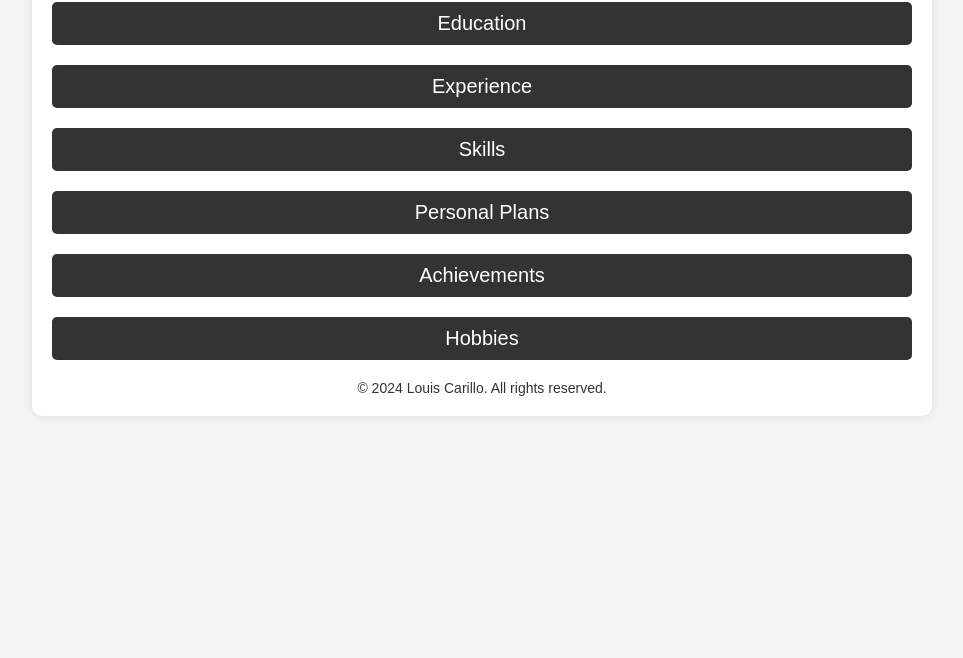
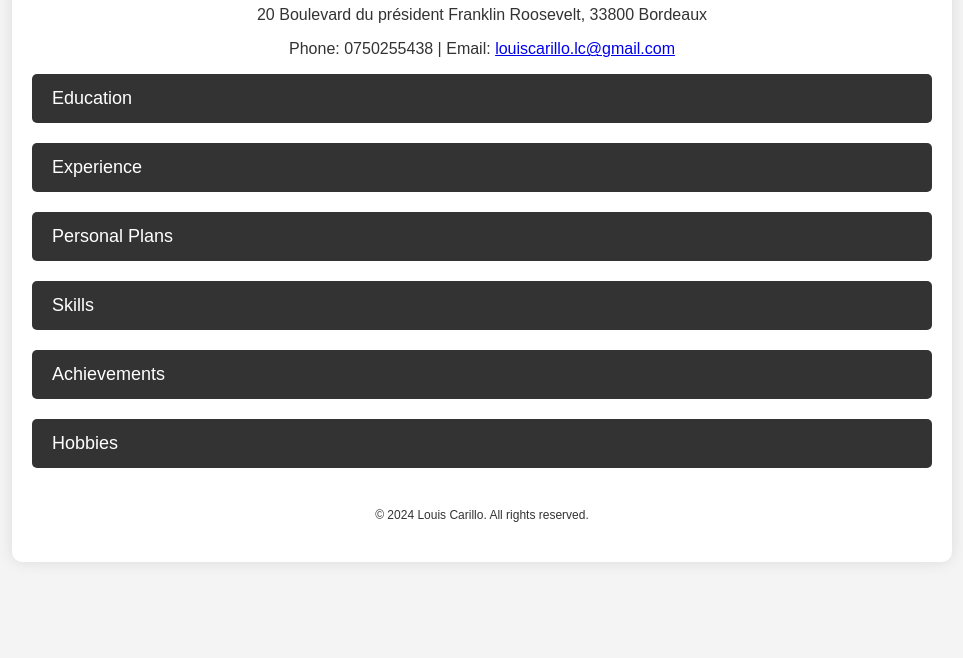
Before and after one commit to LouisCarillo/LouisCarillo.github.io, a plain HTML site: page index.html in a window 1280 px wide. Shown: the part 142-800 px from the top of the page, without its empty margins (158-1121 px from the left). Drawn offline with Linux system fonts and the light colour scheme.

Commit message:
Update index.html 4

```diff
--- a/index.html
+++ b/index.html
@@ -6,168 +6,153 @@
     <meta http-equiv="X-UA-Compatible" content="ie=edge">
     <title>Louis Carillo - Resume</title>
     <style>
-        * {
-            box-sizing: border-box;
-            margin: 0;
-            padding: 0;
-        }
-
         body {
             font-family: Arial, sans-serif;
             background-color: #f4f4f4;
+            margin: 0;
+            padding: 0;
             color: #333;
-            padding: 20px;
         }
 
         .container {
             max-width: 900px;
-            margin: 0 auto;
+            margin: 50px auto;
+            padding: 20px;
             background-color: #fff;
-            padding: 20px;
             border-radius: 10px;
-            box-shadow: 0 0 10px rgba(0, 0, 0, 0.1);
+            box-shadow: 0 0 15px rgba(0, 0, 0, 0.1);
         }
 
-        h1 {
-            font-size: 36px;
-            color: #333;
+        h1, h2 {
+            text-align: center;
+            margin-bottom: 20px;
+        }
+
+        .header {
+            text-align: center;
+        }
+
+        .header p {
+            font-size: 16px;
+        }
+
+        .contact-info a {
+            color: #0066cc;
+            text-decoration: none;
+        }
+
+        /* Collapsible sections */
+        .collapsible {
+            background-color: #333;
+            color: white;
+            cursor: pointer;
+            padding: 14px 20px;
+            width: 100%;
+            border: none;
+            text-align: left;
+            outline: none;
+            font-size: 18px;
+            margin-bottom: 10px;
+            border-radius: 5px;
+            transition: background-color 0.3s;
+        }
+
+        .collapsible:hover {
+            background-color: #555;
+        }
+
+        .content {
+            padding: 0 20px;
+            max-height: 0;
+            overflow: hidden;
+            transition: max-height 0.3s ease-out;
+            background-color: #f9f9f9;
+            border-radius: 5px;
             margin-bottom: 10px;
         }
 
-        .contact-info {
-            margin-bottom: 20px;
+        .content p {
+            padding: 10px 0;
             font-size: 14px;
-            color: #555;
-        }
-
-        .contact-info a {
-            color: #333;
-            text-decoration: none;
-            font-weight: bold;
-        }
-
-        /* Sliding Menu Styles */
-        .menu-section {
-            margin-bottom: 20px;
-        }
-
-        .menu-title {
-            background-color: #333;
-            color: #fff;
-            padding: 10px;
-            font-size: 20px;
-            cursor: pointer;
-            border-radius: 5px;
-            text-align: center;
-        }
-
-        .menu-content {
-            max-height: 0;
-            overflow: hidden;
-            transition: max-height 0.3s ease;
-            padding: 0 15px;
-        }
-
-        .menu-content.open {
-            max-height: 500px;
-        }
-
-        .menu-content p, .menu-content ul {
-            font-size: 14px;
-            color: #555;
-            margin-bottom: 15px;
-        }
-
-        .menu-content ul li {
-            list-style-type: square;
-            margin-left: 20px;
         }
 
         footer {
             text-align: center;
-            margin-top: 20px;
-            font-size: 14px;
+            padding: 20px;
+            font-size: 12px;
         }
     </style>
 </head>
 <body>
     <div class="container">
-        <h1>Louis Carillo</h1>
-        <p class="contact-info">
-            20 Boulevard du Président Franklin Roosevelt, 33800 Bordeaux<br>
-            Phone: 0750255438 | Email: <a href="mailto:louiscarillo.lc@gmail.com">louiscarillo.lc@gmail.com</a>
-        </p>
+        <div class="header">
+            <h1>Louis Carillo</h1>
+            <p>20 Boulevard du président Franklin Roosevelt, 33800 Bordeaux</p>
+            <p>Phone: 0750255438 | Email: <a href="mailto:louiscarillo.lc@gmail.com">louiscarillo.lc@gmail.com</a></p>
+        </div>
 
-        <!-- Professional Summary -->
-        <div class="menu-section">
-            <div class="menu-title">Education</div>
-            <div class="menu-content">
-                <h3>Ecole Normale Supérieure, Paris-Saclay (Gif-sur-Yvette)</h3>
-                <p>September 2020 to Present</p>
-                <p>An elite school focusing on teaching and scientific research, Physics Department.</p>
-
-                <h3>Lycée Michel Montaigne, Bordeaux</h3>
-                <p>September 2018 to June 2020</p>
-                <p>Preparatory class to a competitive exam for enrollment in engineering schools.</p>
-
-                <h3>Lycée Gustave Eiffel, Bordeaux</h3>
-                <p>September 2015 to June 2018</p>
-                <p>Baccalaureat with Best Honours.</p>
-            </div>
+        <!-- Education -->
+        <button type="button" class="collapsible">Education</button>
+        <div class="content">
+            <p><strong>Ecole Normale Supérieure, Paris-Saclay (Gif-sur-Yvette)</strong><br>
+                September 2020 to present<br>
+                - Elite school: teaching and scientific research<br>
+                - Physics Department
+            </p>
+            <p><strong>Lycée Michel Montaigne, Bordeaux</strong><br>
+                September 2018 to June 2020<br>
+                - Preparatory class for competitive exams, aimed at enrolling in engineering schools
+            </p>
+            <p><strong>Lycée Gustave Eiffel, Bordeaux</strong><br>
+                September 2015 to June 2018<br>
+                - Bacalaureat with Best Honours
+            </p>
         </div>
 
         <!-- Experience -->
-        <div class="menu-section">
-            <div class="menu-title">Experience</div>
-            <div class="menu-content">
-                <h3>Tutoring</h3>
-                <p>September 2016 to Present</p>
-                <p>Teaching piano, maths, and physics to young teenagers (ages 12-16).</p>
-            </div>
+        <button type="button" class="collapsible">Experience</button>
+        <div class="content">
+            <p><strong>Tutoring (September 2016 to today)</strong><br>
+                Subjects: piano, maths, physics<br>
+                - Tutoring young teenagers (ages 12 to 16)
+            </p>
+        </div>
+
+        <!-- Personal Plans -->
+        <button type="button" class="collapsible">Personal Plans</button>
+        <div class="content">
+            <p><strong>TIPE – Study on Waves and Seawalls</strong><br>
+                - One-year study on a problem related to waves and seawalls during free time.<br>
+                - Involved modelization and experiments to propose theoretical and practical solutions.
+            </p>
+            <p><strong>Homemade Robot</strong><br>
+                - Built a robot by recycling old electronic components.<br>
+                - Fields involved: Applied electricity, mechanics, and computer science.
+            </p>
         </div>
 
         <!-- Skills -->
-        <div class="menu-section">
-            <div class="menu-title">Skills</div>
-            <div class="menu-content">
-                <ul>
-                    <li>Programming: Python, C++, JavaScript</li>
-                    <li>Languages: French, English, Spanish, Japanese</li>
-                </ul>
-            </div>
-        </div>
-
-        <!-- Personal Plans -->
-        <div class="menu-section">
-            <div class="menu-title">Personal Plans</div>
-            <div class="menu-content">
-                <h3>TIPE—Study on Waves and Seawalls</h3>
-                <p>A 1-year study during free time focusing on modelisation and experiments, leading to theoretical and practical solutions.</p>
-
-                <h3>Robotics—Homemade Robot</h3>
-                <p>Created a functional robot from recycled electronic components, exploring applied electricity, mechanics, and computer sciences.</p>
-            </div>
+        <button type="button" class="collapsible">Skills</button>
+        <div class="content">
+            <p><strong>Programming:</strong> Python, C++, JavaScript</p>
+            <p><strong>Languages:</strong> French (native), English, Spanish, Japanese</p>
         </div>
 
         <!-- Achievements -->
-        <div class="menu-section">
-            <div class="menu-title">Achievements</div>
-            <div class="menu-content">
-                <h3>Olympiade de Mathématiques</h3>
-                <p>Ranked in the Top 30 nationally in this prestigious mathematics competition.</p>
-            </div>
+        <button type="button" class="collapsible">Achievements</button>
+        <div class="content">
+            <p><strong>Olympiade de Mathématiques</strong><br>
+                - A national-level mathematics competition<br>
+                - Ranked in the Top 30 nationally
+            </p>
         </div>
 
         <!-- Hobbies -->
-        <div class="menu-section">
-            <div class="menu-title">Hobbies</div>
-            <div class="menu-content">
-                <ul>
-                    <li>Music: Piano, Guitar, Singing</li>
-                    <li>Sports: Fitness, Skateboarding</li>
-                    <li>Reading: Classics, Philosophy</li>
-                </ul>
-            </div>
+        <button type="button" class="collapsible">Hobbies</button>
+        <div class="content">
+            <p><strong>Music:</strong> Piano, guitar, singing</p>
+            <p><strong>Sports:</strong> Fitness, skateboarding</p>
+            <p><strong>Reading:</strong> Classics, philosophy</p>
         </div>
 
         <footer>
@@ -176,11 +161,16 @@
     </div>
 
     <script>
-        const menus = document.querySelectorAll('.menu-title');
-        menus.forEach(menu => {
-            menu.addEventListener('click', function() {
+        const collapsibles = document.querySelectorAll(".collapsible");
+        collapsibles.forEach((item) => {
+            item.addEventListener("click", function() {
+                this.classList.toggle("active");
                 const content = this.nextElementSibling;
-                content.classList.toggle('open');
+                if (content.style.maxHeight) {
+                    content.style.maxHeight = null;
+                } else {
+                    content.style.maxHeight = content.scrollHeight + "px";
+                }
             });
         });
     </script>
```
